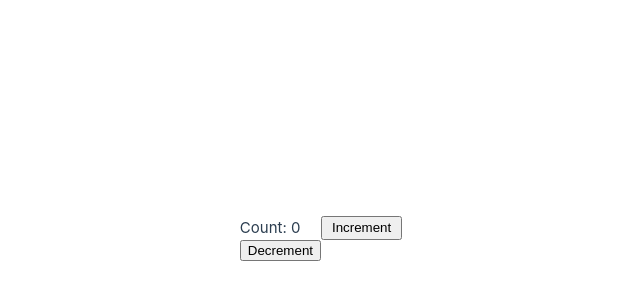
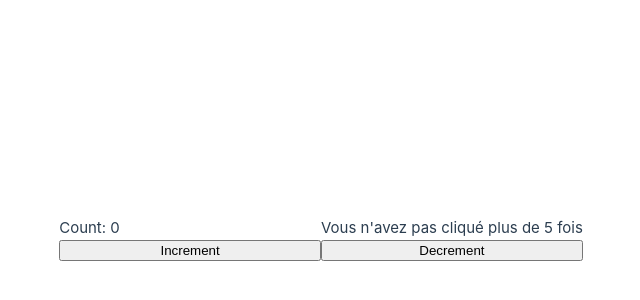
Before and after one commit to audricfullhardt/vue-journey, a Vue app: page / in a window 1280 px wide. Shown: the part 162-462 px from the top of the page, without its empty margins (319-959 px from the left). Built offline with nearby package versions, Linux system fonts and the light colour scheme.

Commit message:
click more than 5 times

```diff
--- a/src/App.vue
+++ b/src/App.vue
@@ -1,6 +1,7 @@
 <template>
     <p>Count: {{ count }}</p>
     <div v-if="count > 5">Bravo vous avez cliqué plus de 5 fois</div>
+    <div v-else>Vous n'avez pas cliqué plus de 5 fois</div>
     <button @click="count++">Increment</button>
     <button @click="count--">Decrement</button>
 </template>
```
